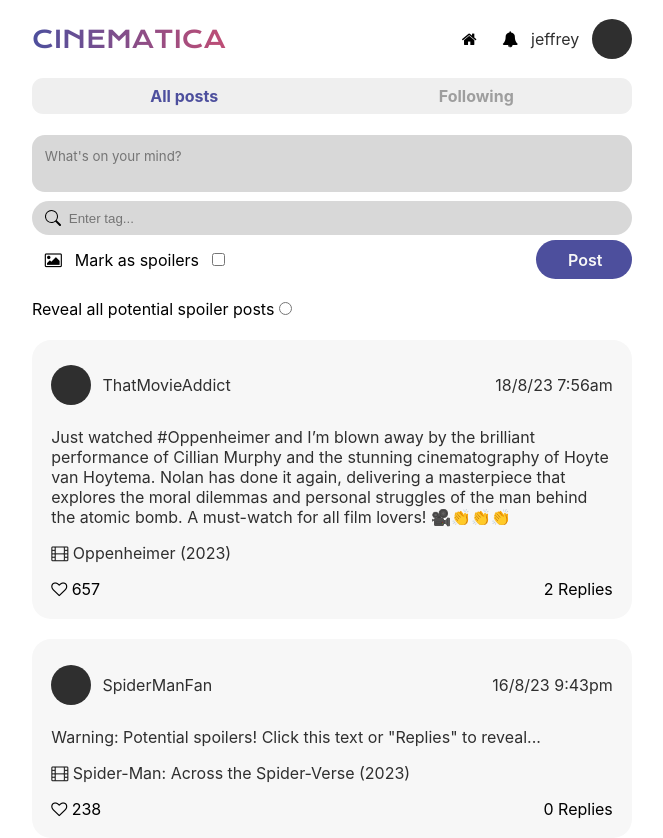
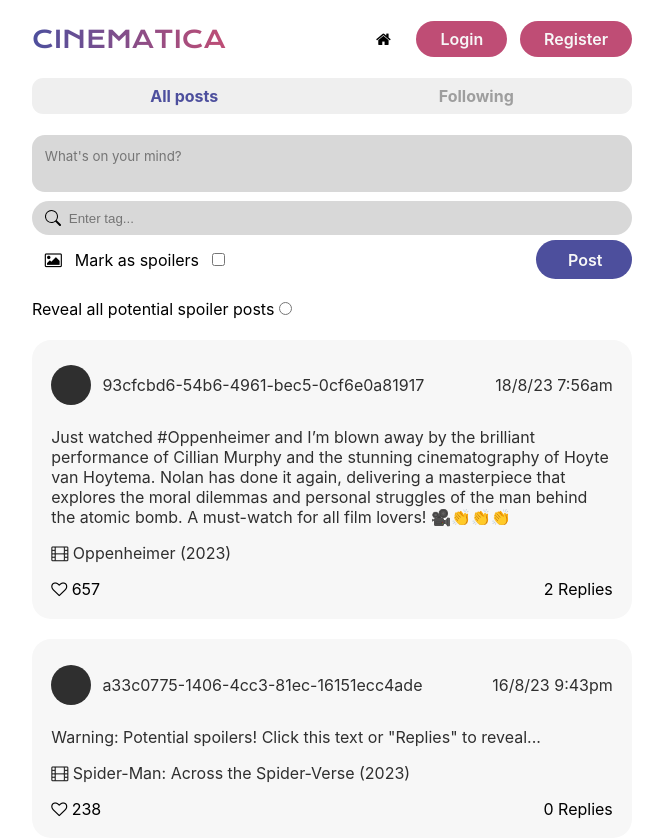
Before and after one commit to JeffreyLuo44/cinematica-app, a React (Create React App) app: page / in a window 1280 px wide. Shown: the whole page, without its empty margins (308-971 px from the left). Built offline with nearby package versions, Linux system fonts and the light colour scheme.

Commit message:
Fixing the user ids, following/follower list and subscribed movie list

```diff
--- a/src/components/App.js
+++ b/src/components/App.js
@@ -9,14 +9,21 @@ import Profile from './Profile';
 
 function App() {
   const [page, setPage] = useState("timeline");
-  const [userId, setUserId] = useState('a33c0775-1406-4cc3-81ec-16151ecc4ade');
-  const [username, setUsername] = useState('jeffrey');
+  // const [userId, setUserId] = useState('a33c0775-1406-4cc3-81ec-16151ecc4ade');
+  const [userId, setUserId] = useState('');
+  const [viewProfileUserId, setViewProfileUserId] = useState('');
+  const [username, setUsername] = useState('');
   const [email, setEmail] = useState('');
   const [mockPosts, setMockPosts] = useState([]);
   const [mockReplies, setMockReplies] = useState("");
-  const [mockUser] = useState("SpiderManFan");
-  const [otherMockUser] = useState("ThatMovieAddict");
-  const [otherMockUser2] = useState("PenguinClub");
+  const [mockUser] = useState("a33c0775-1406-4cc3-81ec-16151ecc4ade");
+  const [otherMockUser] = useState("93cfcbd6-54b6-4961-bec5-0cf6e0a81917");
+  const [otherMockUser2] = useState("e8f2aa40-b1a8-46f2-81c3-4e0dbc3e4f9d");
+
+  const handleViewProfile = (id) => {
+    setViewProfileUserId(id);
+    setPage("profile");
+  }
 
   useEffect(() => {
     // Eventually need to add spoiler field
@@ -35,13 +42,13 @@ function App() {
 
   return (
     <div className="App">
-      {page==="login" && <Login setPage={setPage}  userId={userId} setUserId={setUserId} username={username} setUsername={setUsername}/>}
-      {page==="register" && <Register setPage={setPage}  userId={userId} setUserId={setUserId} email={email} setEmail={setEmail} username={username} setUsername={setUsername} />}
-      {page==="verifyRegistration" && <VerifyRegistration setPage={setPage} userId={userId} setUserId={setUserId} email={email} username={username} setUsername={setUsername}/>}
+      {page==="login" && <Login setPage={setPage} setUserId={setUserId} username={username} setUsername={setUsername}/>}
+      {page==="register" && <Register setPage={setPage} email={email} setEmail={setEmail} username={username} setUsername={setUsername} />}
+      {page==="verifyRegistration" && <VerifyRegistration setPage={setPage} email={email} username={username} setUsername={setUsername}/>}
       {page==="passwordReset" && <PasswordReset setPage={setPage}/>}
-      {page==="timeline" && <Timeline setPage={setPage} userId={userId} setUserId={setUserId} username={username} setEmail={setEmail} setUsername={setUsername}
+      {page==="timeline" && <Timeline setPage={setPage} userId={userId} setViewProfileUserId={setViewProfileUserId} handleViewProfile={handleViewProfile} username={username} setEmail={setEmail} setUsername={setUsername}
         mockPosts={mockPosts} setMockPosts={setMockPosts} mockReplies={mockReplies} setMockReplies={setMockReplies} mockUser={mockUser} otherMockUser={otherMockUser} otherMockUser2={otherMockUser2}/>}
-      {page==="profile" && <Profile setPage={setPage} userId={userId} setUserId={setUserId} username={username} setUsername={setUsername}
+      {page==="profile" && <Profile setPage={setPage} userId={userId} viewProfileUserId={viewProfileUserId} setViewProfileUserId={setViewProfileUserId} handleViewProfile={handleViewProfile} username={username} setUsername={setUsername}
         mockPosts={mockPosts} setMockPosts={setMockPosts} mockReplies={mockReplies} setMockReplies={setMockReplies} mockUser={mockUser} otherMockUser={otherMockUser} otherMockUser2={otherMockUser2}/>}
     </div>
   );
--- a/src/components/Login.js
+++ b/src/components/Login.js
@@ -1,7 +1,12 @@
-import React, { useState } from 'react';
+import React, { useState, useEffect } from 'react';
 
-const Login = ({setPage, username, setUsername}) => {
+const Login = ({setUserId, setPage, username, setUsername}) => {
   const [password, setPassword] = useState('');
+
+  useEffect(() => {
+    setUserId('');
+    // eslint-disable-next-line react-hooks/exhaustive-deps
+    }, []);
 
   const handleSubmit = (e) => {
     e.preventDefault();
@@ -19,7 +24,9 @@ const Login = ({setPage, username, setUsername}) => {
     })
     .then(response => response.json())
     .then(data => {
-      if (data.idToken !== undefined) {
+      if (data.user_id !== undefined) {
+        console.log(data.user_id);
+        setUserId(data.user_id);
         setPage("timeline");
       } else if (data.message === "User hasn't been verified yet.") {
         setPage("verifyRegistration");
--- a/src/components/Posts.js
+++ b/src/components/Posts.js
@@ -1,7 +1,7 @@
 import React, { useState } from 'react';
 // Oppenheimer movie id: 872585
 // Spider-Man: Across the Spiderverse movie id: 569094
-const Posts = ({username, mockPosts, setMockPosts, mockReplies, setMockReplies, handleViewProfile, handleToggleMovieDetails}) => {
+const Posts = ({userId, handleViewProfile, username, mockPosts, setMockPosts, mockReplies, setMockReplies, handleToggleMovieDetails}) => {
   const [selectedPost, setSelectedPost] = useState([]);
   const [selectedPostIndex, setSelectedPostIndex] = useState(null);
   const [viewPost, setViewPost] = useState(false);
--- a/src/components/Profile.js
+++ b/src/components/Profile.js
@@ -2,7 +2,7 @@ import React, { useState, useEffect } from 'react';
 import MovieDetails from './MovieDetails';
 import Posts from './Posts';
 
-const Profile = ({setPage, userId, username, setUsername, mockPosts, setMockPosts, mockReplies, setMockReplies}) => {
+const Profile = ({setPage, userId, viewProfileUserId, setViewProfileUserId, handleViewProfile, username, setUsername, mockPosts, setMockPosts, mockReplies, setMockReplies}) => {
   const [notificationOn, setNotificationOn] = useState(true);
   const [dropdownVisible, setDropdownVisible] = useState(false);
   const [profileDetails, setProfileDetails] = useState([]);
@@ -12,7 +12,7 @@ const Profile = ({setPage, userId, username, setUsername, mockPosts, setMockPost
   const [viewFollowers, setViewFollowers] = useState(false);
   const [viewFollowing, setViewFollowing] = useState(false);
   // const [viewProfileUserId, setViewProfileUserId] = useState('93cfcbd6-54b6-4961-bec5-0cf6e0a81917');
-  const [viewProfileUserId, setViewProfileUserId] = useState('a33c0775-1406-4cc3-81ec-16151ecc4ade');
+  // const [viewProfileUserId, setViewProfileUserId] = useState('a33c0775-1406-4cc3-81ec-16151ecc4ade');
   const [postTab, setPostTab] = useState("posts");
   const [movieList, setMovieList] = useState([]);
 
@@ -29,7 +29,7 @@ const Profile = ({setPage, userId, username, setUsername, mockPosts, setMockPost
     useEffect(() => {
       getAllProfileInfo();
     // eslint-disable-next-line react-hooks/exhaustive-deps
-  }, []);
+  }, [viewProfileUserId]);
 
     useEffect(() => {
       checkIfFollowed();
@@ -139,12 +139,6 @@ const Profile = ({setPage, userId, username, setUsername, mockPosts, setMockPost
     setPage('login');
   }
 
-  const handleViewProfile = (userId) => {
-    /* Need to get username so this needs to be changed */
-    setViewProfileUserId(userId);
-    setPage("profile");
-  }
-
   const handleViewTimeline = () => {
     setMovieId(-1);
     setViewProfileUserId('');
@@ -157,6 +151,10 @@ const Profile = ({setPage, userId, username, setUsername, mockPosts, setMockPost
   }
 
   const handleFollowUser = () => {
+    if (userId === ''){
+      alert("Sign in to follow!");
+      return;
+    }
     // Send id data to server
     fetch('https://localhost:53134/api/users/follow', {
       method: 'POST',
@@ -271,7 +269,7 @@ const Profile = ({setPage, userId, username, setUsername, mockPosts, setMockPost
               <p onClick={() => setViewFollowers(true)}><strong>{profileDetails.follower_count}</strong> Followers</p>
             </div>
             {isFollowed === false && userId !== viewProfileUserId && <div className="profile__follow-button" onClick={() => handleFollowUser()}>Follow</div>}
-            {isFollowed === true && userId !== viewProfileUserId && <div className="profile__follow-button--followed" onClick={() => handleUnfollowUser()}>Unfollow</div>}
+            {isFollowed === true && userId !== viewProfileUserId && <div className="profile__follow-button--followed" onClick={() => handleUnfollowUser()}>Following</div>}
           </div>
           {/* Profile tabs */}
           <div className="profile__tabs">
@@ -299,11 +297,9 @@ const Profile = ({setPage, userId, username, setUsername, mockPosts, setMockPost
               <div className="follow-list__item-user">
                 <div className="cinematica__profile-circle" onClick={() => alert('test')}></div>
                 <div>
-                    <p className="post-author" onClick={() => alert('test')}>{follower.followerId}</p>
+                    <p className="post-author" onClick={() => alert('test')}>{follower.username}</p>
                 </div>
               </div>
-              <div className="profile__follow-button">Follow</div>
-
             </div>
             ))}
           </div>
@@ -319,10 +315,9 @@ const Profile = ({setPage, userId, username, setUsername, mockPosts, setMockPost
               <div className="follow-list__item-user">
                 <div className="cinematica__profile-circle" onClick={() => alert('test')}></div>
                 <div>
-                <p className="post-author" onClick={() => alert('test')}>{following.followingId}</p>
+                <p className="post-author" onClick={() => alert('test')}>{following.username}</p>
                 </div>
               </div>
-              <div className="profile__follow-button--followed">Following</div>
             </div>
           ))}
           </div>
--- a/src/components/Timeline.js
+++ b/src/components/Timeline.js
@@ -2,7 +2,7 @@ import React, { useState } from 'react';
 import MovieDetails from './MovieDetails';
 import Posts from './Posts';
 
-const Timeline = ({setPage, userId, username, setUsername, mockPosts, setMockPosts, mockReplies, setMockReplies}) => {
+const Timeline = ({setPage, userId, handleViewProfile, username, setUsername, mockPosts, setMockPosts, mockReplies, setMockReplies}) => {
   const [notificationOn, setNotificationOn] = useState(true);
   const [dropdownVisible, setDropdownVisible] = useState(false);
 
@@ -60,12 +60,6 @@ const Timeline = ({setPage, userId, username, setUsername, mockPosts, setMockPos
   const handleLogout = () => {
     setUsername('');
     setPage('login');
-  }
-
-  const handleViewProfile = (userId) => {
-    /* Need to get username so this needs to be changed */
-    // setViewProfileUserId(userId);
-    setPage("profile");
   }
 
   const handleToggleNotifications = () => {
--- a/src/components/VerifyRegistration.js
+++ b/src/components/VerifyRegistration.js
@@ -24,7 +24,8 @@ const VerifyRegistration = ({setPage, email, username, setUsername}) => {
     })
     .then(response => {
       if (response.ok) { // Check if the response status code is in the 2xx range
-        setPage("timeline");
+        setPage("login");
+        alert("Verification successful! Please login.");
       } else {
         return response.json().then(data => {
           console.error('Request failed with status: ' + response.status);
```
Also changed, not shown: src/components/MovieDetails.js (+9 -3 lines). Lines whose indentation alone changed are shown as unchanged.
